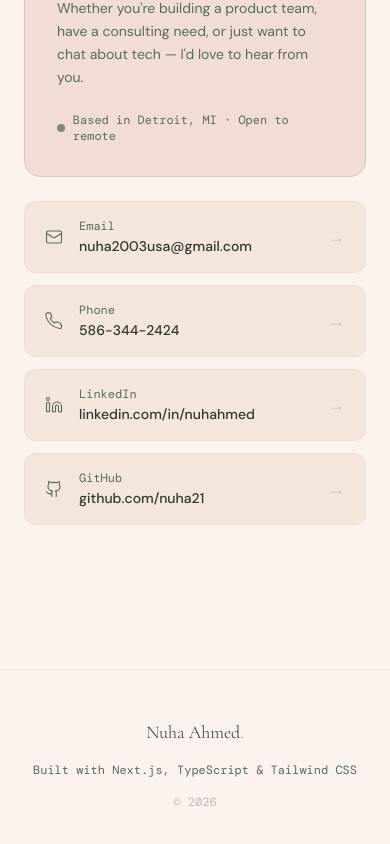
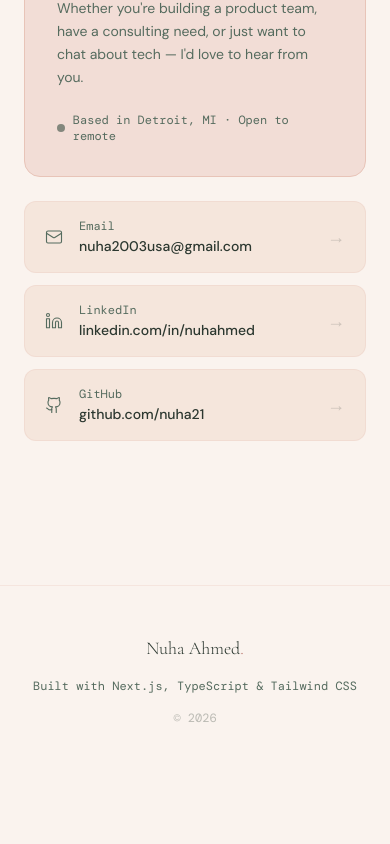
Before and after one commit to nuha21/portfolio, a Next.js app in the folder nuha-portfolio/: page / in a window 390 px wide. Shown: the part 4944-5788 px from the top of the page. After the commit the page ends 5718 px from the top, so only its background shows below. Built offline with nearby package versions, Linux system fonts and the light colour scheme; a web font is replaced by a local one.

Commit message:
remove phone

```diff
--- a/nuha-portfolio/src/components/Contact.tsx
+++ b/nuha-portfolio/src/components/Contact.tsx
@@ -14,16 +14,7 @@ const links = [
       </svg>
     ),
   },
-  {
-    label: "Phone",
-    value: "586-344-2424",
-    href: "tel:5863442424",
-    icon: (
-      <svg width="18" height="18" viewBox="0 0 24 24" fill="none" stroke="currentColor" strokeWidth="1.5" strokeLinecap="round" strokeLinejoin="round">
-        <path d="M22 16.92v3a2 2 0 0 1-2.18 2 19.79 19.79 0 0 1-8.63-3.07A19.5 19.5 0 0 1 4.15 12a19.79 19.79 0 0 1-3.07-8.67A2 2 0 0 1 3.06 1.2h3a2 2 0 0 1 2 1.72c.127.96.361 1.903.7 2.81a2 2 0 0 1-.45 2.11L7.09 9.1a16 16 0 0 0 5.68 5.68l1.07-1.07a2 2 0 0 1 2.11-.45c.907.339 1.85.573 2.81.7a2 2 0 0 1 1.72 2.04z"/>
-      </svg>
-    ),
-  },
+
   {
     label: "LinkedIn",
     value: "linkedin.com/in/nuhahmed",
```
